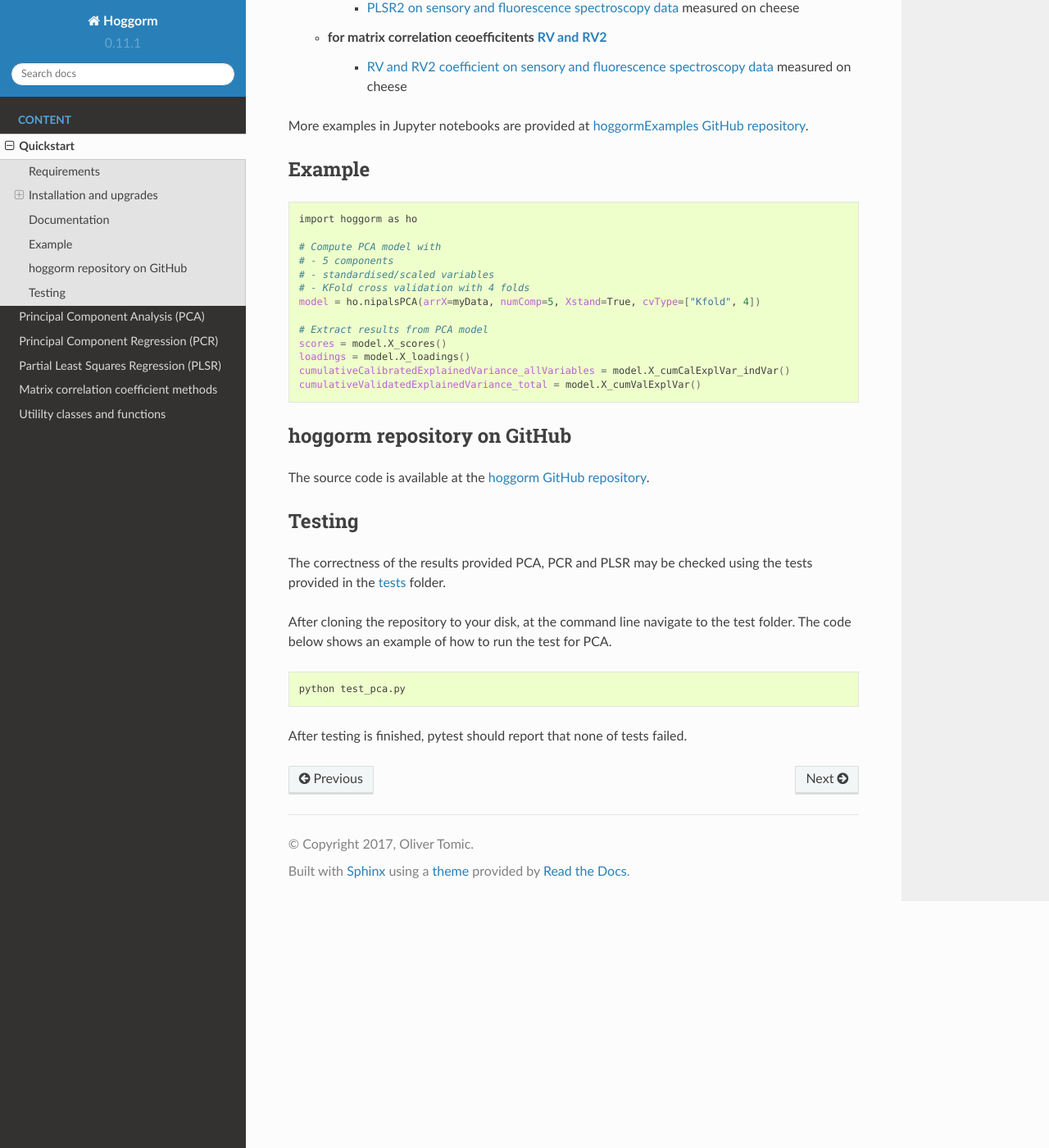
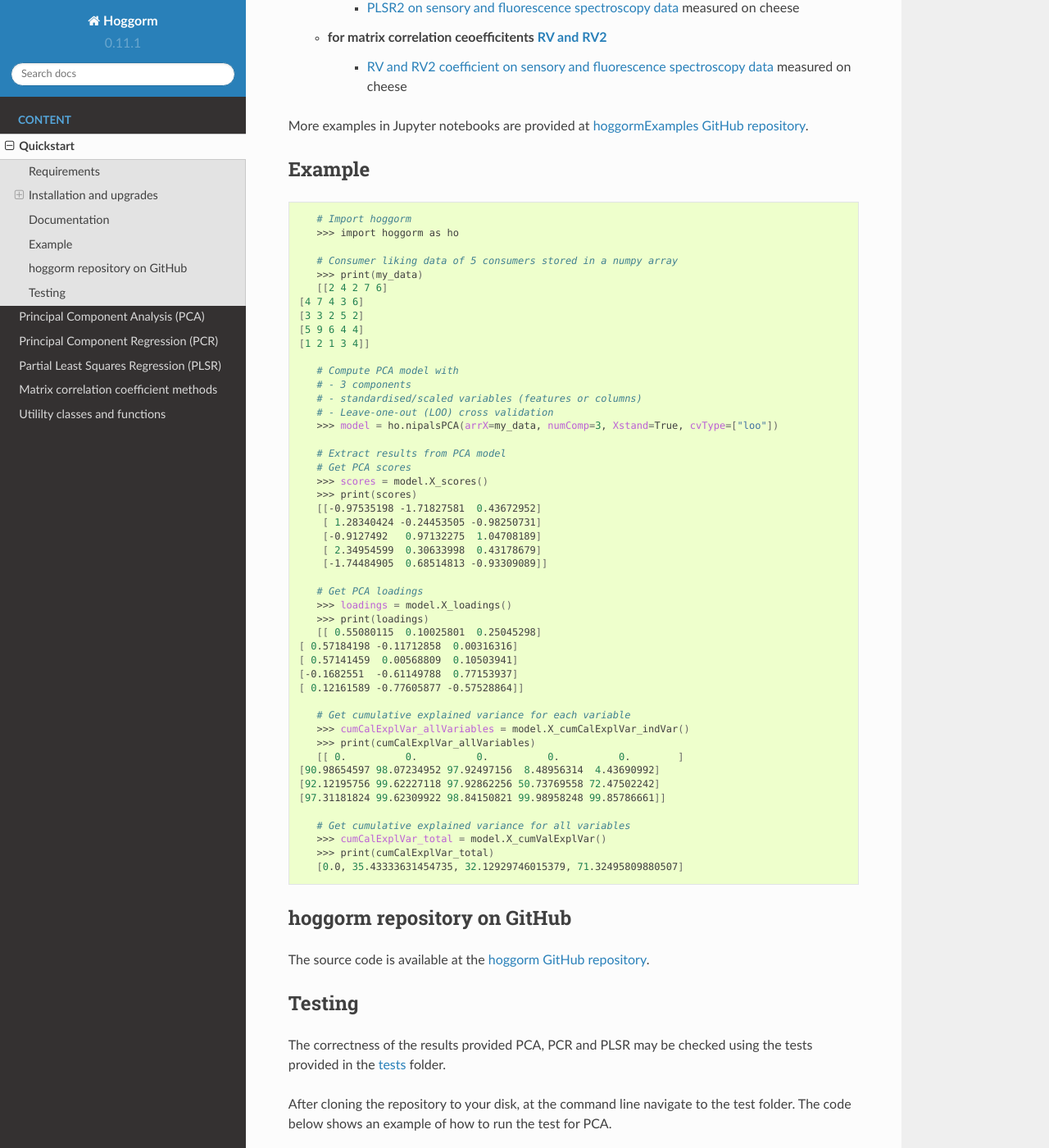
Before and after one commit to olivertomic/hoggorm, a Sphinx documentation site: the page built from docs/quickstart.rst, in a window 1280 px wide and 1400 px high, scrolled down 1684 px. Shown: the whole window at 82% size. Built offline with Sphinx 7.4.7 and the Read the Docs theme 2.0.0, drawn with Linux system fonts in a browser that asks for light colours.

Commit message:
Update quickstart.rst

```diff
--- a/docs/quickstart.rst
+++ b/docs/quickstart.rst
@@ -103,20 +103,54 @@ Example
 
 .. code-block:: bash
 
-	import hoggorm as ho
+	# Import hoggorm
+	>>> import hoggorm as ho
+
+	# Consumer liking data of 5 consumers stored in a numpy array
+	>>> print(my_data)
+	[[2 4 2 7 6]
+     [4 7 4 3 6]
+     [3 3 2 5 2]
+     [5 9 6 4 4]
+     [1 2 1 3 4]]
 
 	# Compute PCA model with
-	# - 5 components
-	# - standardised/scaled variables
-	# - KFold cross validation with 4 folds
-	model = ho.nipalsPCA(arrX=myData, numComp=5, Xstand=True, cvType=["Kfold", 4])
+	# - 3 components
+	# - standardised/scaled variables (features or columns)
+	# - Leave-one-out (LOO) cross validation
+	>>> model = ho.nipalsPCA(arrX=my_data, numComp=3, Xstand=True, cvType=["loo"])
 
 	# Extract results from PCA model
-	scores = model.X_scores()
-	loadings = model.X_loadings()
-	cumulativeCalibratedExplainedVariance_allVariables = model.X_cumCalExplVar_indVar()
-	cumulativeValidatedExplainedVariance_total = model.X_cumValExplVar()
+	# Get PCA scores
+	>>> scores = model.X_scores()
+	>>> print(scores)
+	[[-0.97535198 -1.71827581  0.43672952]
+ 	 [ 1.28340424 -0.24453505 -0.98250731]
+ 	 [-0.9127492   0.97132275  1.04708189]
+ 	 [ 2.34954599  0.30633998  0.43178679]
+ 	 [-1.74484905  0.68514813 -0.93309089]]
 
+	# Get PCA loadings
+	>>> loadings = model.X_loadings()
+	>>> print(loadings)
+	[[ 0.55080115  0.10025801  0.25045298]
+     [ 0.57184198 -0.11712858  0.00316316]
+     [ 0.57141459  0.00568809  0.10503941]
+     [-0.1682551  -0.61149788  0.77153937]
+     [ 0.12161589 -0.77605877 -0.57528864]]
+
+	# Get cumulative explained variance for each variable
+	>>> cumCalExplVar_allVariables = model.X_cumCalExplVar_indVar()
+	>>> print(cumCalExplVar_allVariables)
+	[[ 0.          0.          0.          0.          0.        ]
+     [90.98654597 98.07234952 97.92497156  8.48956314  4.43690992]
+     [92.12195756 99.62227118 97.92862256 50.73769558 72.47502242]
+     [97.31181824 99.62309922 98.84150821 99.98958248 99.85786661]]
+
+	# Get cumulative explained variance for all variables
+	>>> cumCalExplVar_total = model.X_cumValExplVar()
+	>>> print(cumCalExplVar_total)
+	[0.0, 35.43333631454735, 32.12929746015379, 71.32495809880507]
 
 hoggorm repository on GitHub
 ----------------------------
```
